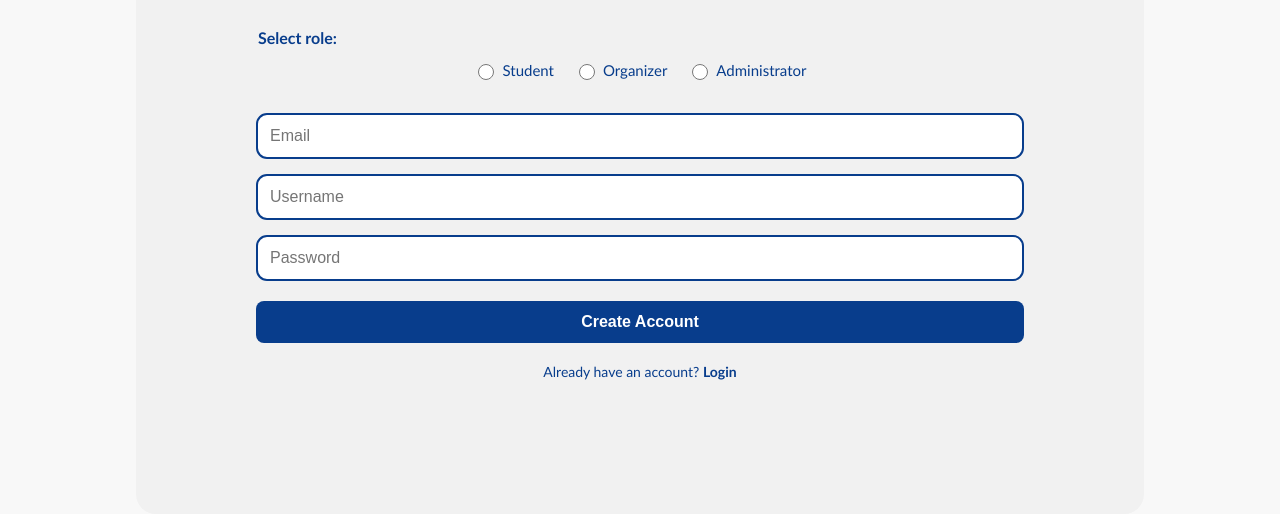
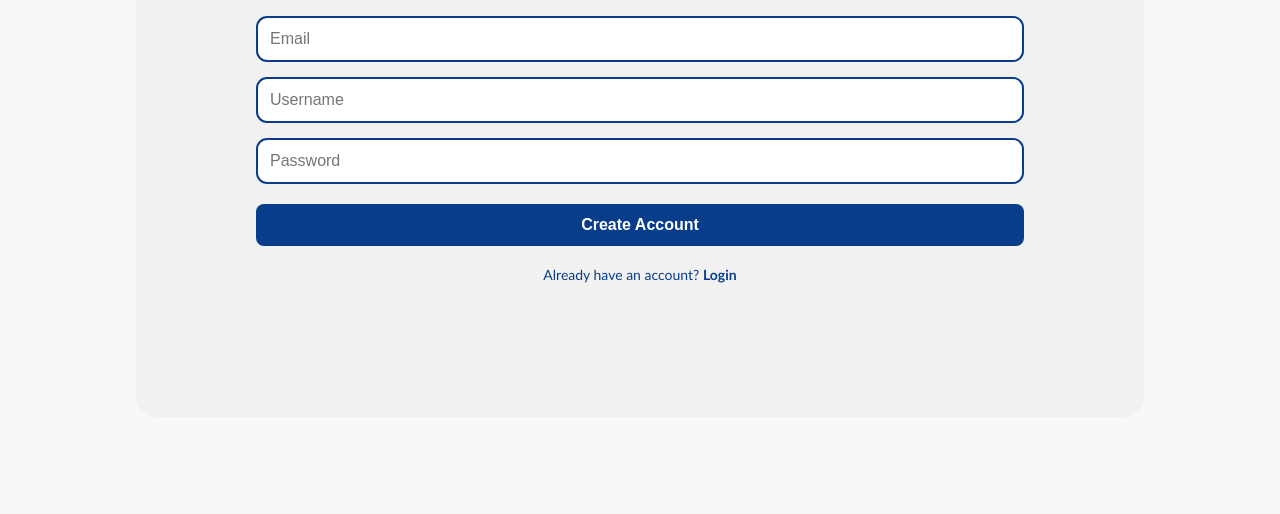
Before and after one commit to zaifnatra/SOEN341-F25, a website: page frontend/create.html in a window 1280 px wide. Shown: the part 339-853 px from the top of the page. After the commit the page ends 800 px from the top, so only its background shows below. Drawn offline with Linux system fonts and the light colour scheme.

Commit message:
Removed Role for Acc Creation
Linked with issue #52
People were required to choose role when creating account
Removed that feature as it will be left to the admin

```diff
--- a/frontend/create.html
+++ b/frontend/create.html
@@ -26,23 +26,7 @@
         <form action="/createAccount" method="post">
             <h2 id="logHeader">Create Account</h2>
             <div id="login">
-                <div id="role-select">
-                    <label>Select role:</label>
-                    <div class="role-options">
-                        <label class="role-radio-label">
-                            <input type="radio" name="role" value="student" required>
-                            Student
-                        </label>
-                        <label class="role-radio-label">
-                            <input type="radio" name="role" value="organizer">
-                            Organizer
-                        </label>
-                        <label class="role-radio-label">
-                            <input type="radio" name="role" value="administrator">
-                            Administrator
-                        </label>
-                    </div>
-                </div>
+                <!-- Role select removed for simplicity -->
                 <input type="email" placeholder="Email" name="email" required>
                 <input type="text" placeholder="Username" name="username">
                 <input type="password" placeholder="Password" name="password">
```
Also changed, not shown: frontend/signin.html (+1 -2 lines), index.js (+4 -6 lines).
